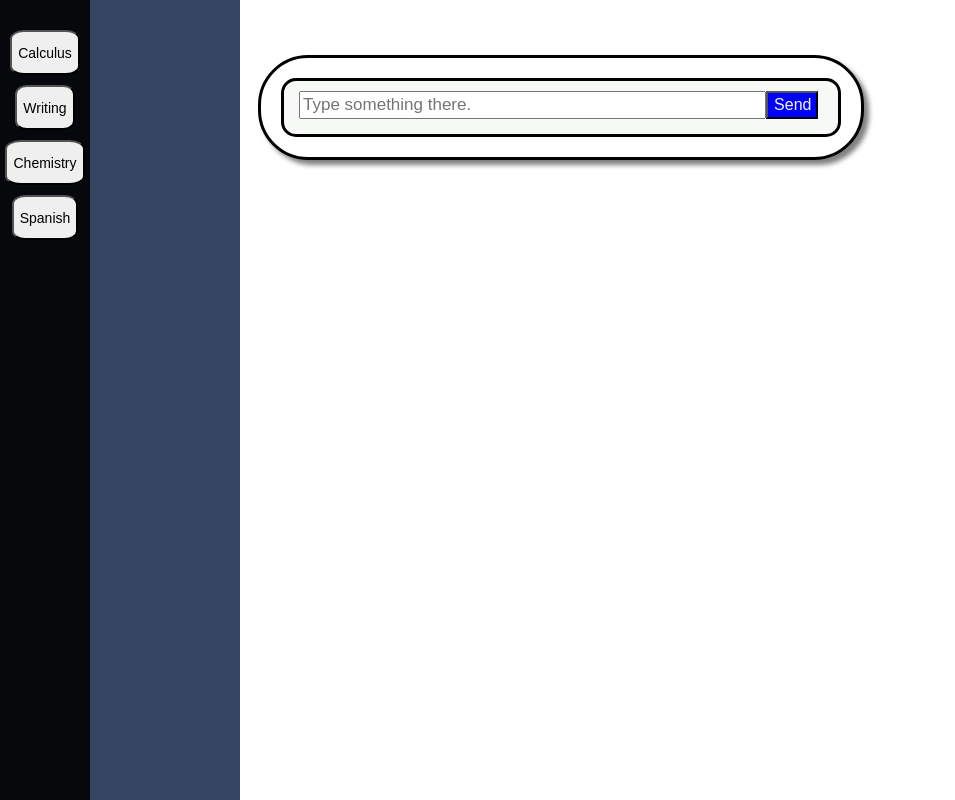
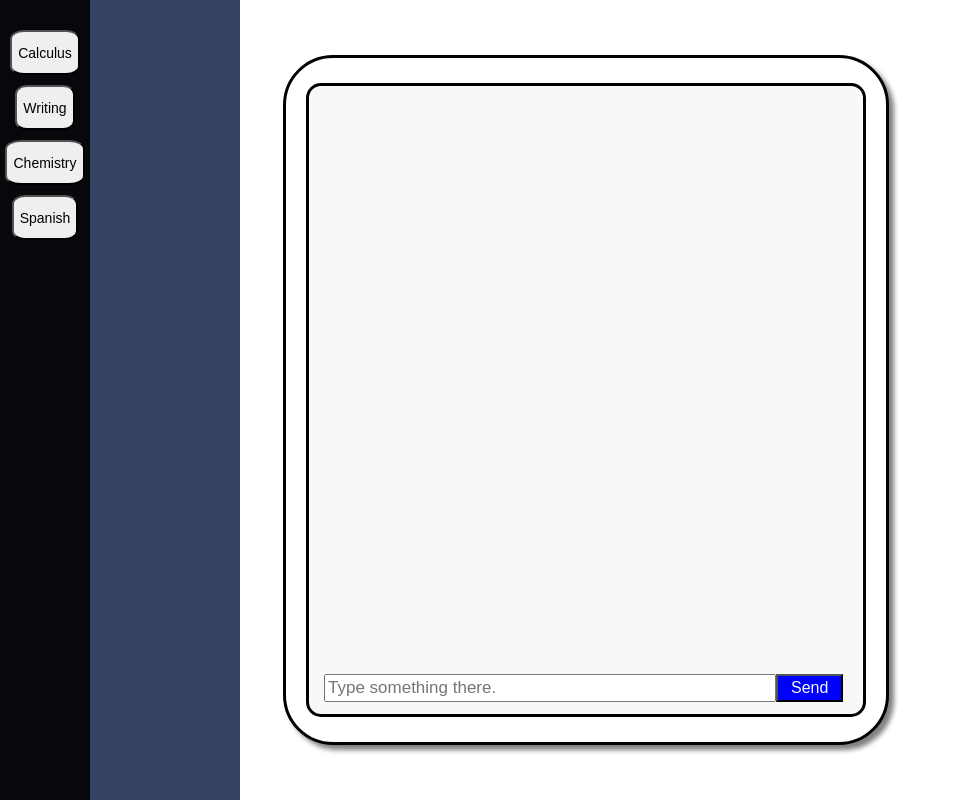
Before and after one commit to samhut14/Educord, a plain HTML site: page index.html in a window 1280 px wide. Shown: the whole page, without its empty margins (0-955 px from the left). Drawn offline with Linux system fonts and the light colour scheme.

Commit message:
Update 2

```diff
--- a/style.css
+++ b/style.css
@@ -25,10 +25,11 @@
 
   .chatroom {
     max-width: 600px;
+    height: 70%;
     font: 15px arial, sans-serif;
     background-color: white;
     border-style: solid;
-    margin-left: 250px;
+    margin-left: 275px;
     margin-top: 20px;
     box-shadow: 5px 5px 5px grey;
     border-radius: 50px;
@@ -38,12 +39,12 @@
     border-style: solid;
     background-color: #f6f9f6;
     border-width: 3px;
-    margin-top: 20px;
-    margin-bottom: 20px;
+    margin-top: 25px;
+    margin-bottom: 25px;
     margin-left: 20px;
     margin-right: 20px;
-    padding-top: 10px;
-    padding-bottom: 15px;
+    padding-top: 98%;
+    padding-bottom: 2%;
     padding-right: 20px;
     padding-left: 15px;
     border-radius: 15px;
@@ -57,12 +58,12 @@
   #chatbox {
     font: 17px arial, sans-serif;
     height: 22px;
-    width: 90%;
+    width: 87%;
   }
 
   #send {
     height: 28px;
-    width: 10%;
+    width: 13%;
     font-size: 16px;
     color: #f6f9f6;
     background-color: blue;
```
